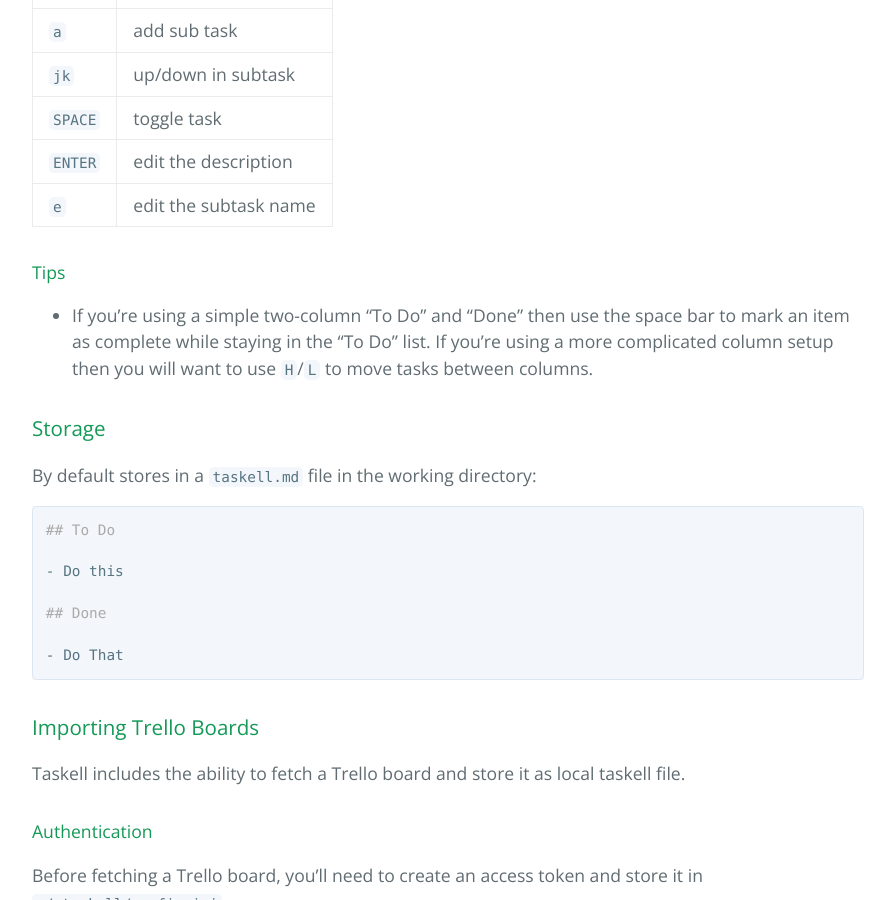
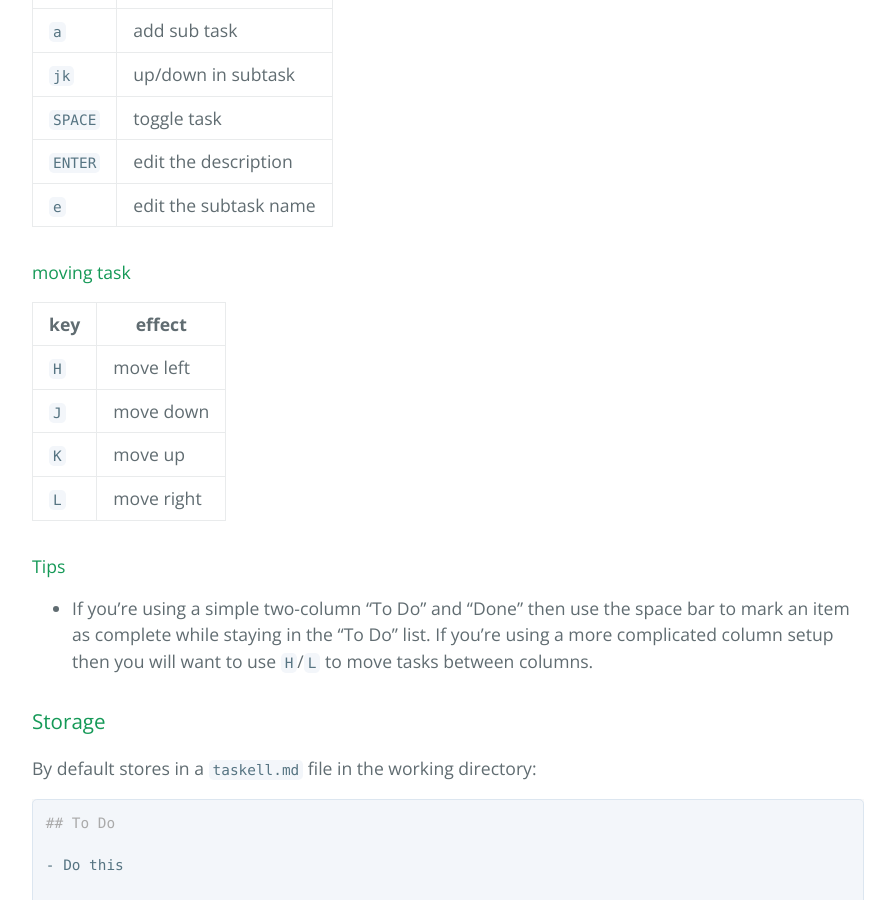
Before and after one commit to smallhadroncollider/taskell, a Jekyll site: the page built from docs/index.md, in a window 1280 px wide and 900 px high, scrolled down 3522 px. Shown: the whole window, without its empty margins (192-1087 px from the left). Built offline with Jekyll 4.4.1, drawn with Linux system fonts in a browser that asks for light colours.

Commit message:
moving task

```diff
--- a/docs/index.md
+++ b/docs/index.md
@@ -110,6 +110,15 @@
 | `ENTER` | edit the description  |
 | `e`     | edit the subtask name |
 
+
+#### moving task
+
+| key | effect     |
+| -   | -          |
+| `H` | move left  |
+| `J` | move down  |
+| `K` | move up    |
+| `L` | move right |
 
 #### Tips
 
```
